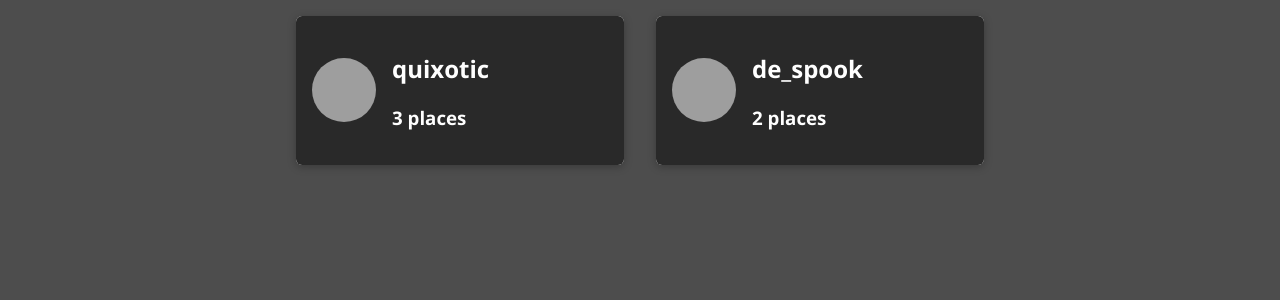
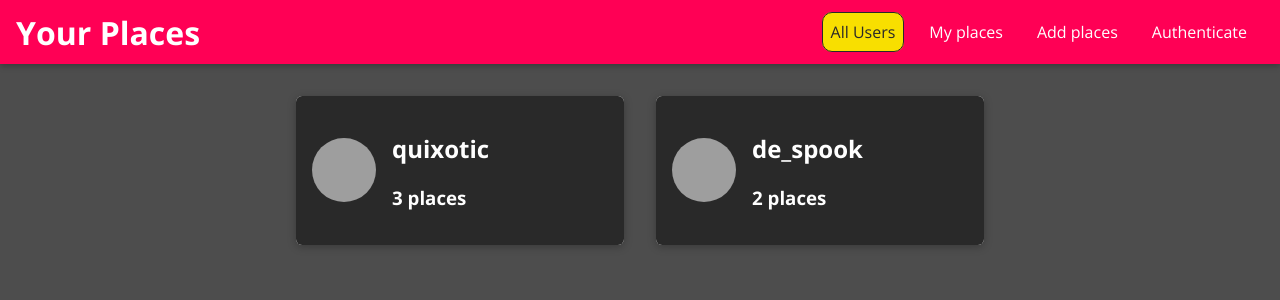
Before and after one commit to kvimalraj06/ShareLocation, a React (Create React App) app in the folder ShareLocation-frontend/: page / in a window 1280 px wide. Shown: the top 300 px of the page. Built offline with nearby package versions, Linux system fonts and the light colour scheme; grey boxes are pictures that could not be loaded.

Commit message:
Implemented Header design and navigation

```diff
--- a/ShareLocation-frontend/src/App.js
+++ b/ShareLocation-frontend/src/App.js
@@ -8,10 +8,13 @@
 
 import Users from "./users/pages/users";
 import NewPlace from "./places/pages/newPlace";
+import MainNavigation from "./shared/components/Navigation/mainNavigation";
 
 const App = () => {
   return (
     <Router>
+      <MainNavigation />
+      <main>
         <Switch>
           <Route path="/" exact>
             <Users />
@@ -21,6 +24,7 @@
           </Route>
           <Redirect to="/" />
         </Switch>
+      </main>
     </Router>
   );
 };
--- /dev/null
+++ b/ShareLocation-frontend/src/shared/components/Navigation/mainHeader.css
@@ -0,0 +1,23 @@
+.main-header {
+  width: 100%;
+  height: 4rem;
+  display: flex;
+  align-items: center;
+  position: fixed;
+  top: 0;
+  left: 0;
+  background: #ff0055;
+  box-shadow: 0 2px 6px rgba(0, 0, 0, 0.26);
+  padding: 0 1rem;
+  z-index: 5;
+}
+
+main {
+  margin-top: 5rem;
+}
+
+@media (min-width: 768px) {
+  .main-header {
+    justify-content: space-between;
+  }
+}
--- /dev/null
+++ b/ShareLocation-frontend/src/shared/components/Navigation/mainHeader.js
@@ -0,0 +1,9 @@
+import React from "react";
+
+import "./mainHeader.css";
+
+const MainHeader = (props) => {
+  return <header className="main-header">{props.children}</header>;
+};
+
+export default MainHeader;
--- /dev/null
+++ b/ShareLocation-frontend/src/shared/components/Navigation/mainNavigation.css
@@ -0,0 +1,45 @@
+.main-navigation__menu-btn {
+  width: 3rem;
+  height: 3rem;
+  background: transparent;
+  border: none;
+  display: flex;
+  flex-direction: column;
+  justify-content: space-around;
+  margin-right: 2rem;
+  cursor: pointer;
+}
+
+.main-navigation__menu-btn span {
+  display: block;
+  width: 3rem;
+  height: 2.5px;
+  background: white;
+}
+
+.main-navigation__title {
+  color: white;
+}
+
+.main-navigation__title a {
+  text-decoration: none;
+  color: white;
+}
+
+.main-navigation__header-nav {
+  display: none;
+}
+
+.main-navigation__drawer-nav {
+  height: 100%;
+}
+
+@media (min-width: 768px) {
+  .main-navigation__menu-btn {
+    display: none;
+  }
+
+  .main-navigation__header-nav {
+    display: block;
+  }
+}
--- /dev/null
+++ b/ShareLocation-frontend/src/shared/components/Navigation/mainNavigation.js
@@ -0,0 +1,27 @@
+import React from "react";
+import { Link } from "react-router-dom";
+
+import MainHeader from "./mainHeader";
+import NavLinks from "./navLinks";
+import "./mainNavigation.css";
+
+const MainNavigation = (props) => {
+  return (
+    <MainHeader>
+      <button className="main-navigation__menu-btn">
+        <span />
+        <span />
+        <span />
+      </button>
+      <h1 className="main-navigation__title">
+        <Link to={"/"}>Your Places</Link>
+      </h1>
+
+      <nav>
+        <NavLinks />
+      </nav>
+    </MainHeader>
+  );
+};
+
+export default MainNavigation;
--- /dev/null
+++ b/ShareLocation-frontend/src/shared/components/Navigation/navLinks.css
@@ -0,0 +1,77 @@
+.nav-links {
+  list-style: none;
+  margin: 0;
+  padding: 0;
+  width: 100%;
+  height: 100%;
+  display: flex;
+  flex-direction: column;
+  justify-content: center;
+  align-items: center;
+}
+
+.nav-links li {
+  margin: 1rem;
+}
+
+.nav-links a {
+  border: 1px solid transparent;
+  border-radius: 10px;
+  color: #292929;
+  text-decoration: none;
+  padding: 0.5rem;
+}
+
+.nav-links a:hover,
+.nav-links a:active,
+.nav-links a.active {
+  background: #f8df00;
+  border-color: #292929;
+  color: #292929;
+}
+
+.nav-links button {
+  cursor: pointer;
+  border: 1px solid #292929;
+  color: #292929;
+  background: transparent;
+  padding: 0.5rem;
+  font: inherit;
+}
+
+.nav-links button:focus {
+  outline: none;
+}
+
+.nav-links button:hover,
+.nav-links button:active {
+  background: #292929;
+  color: white;
+}
+
+@media (min-width: 768px) {
+  .nav-links {
+    flex-direction: row;
+  }
+
+  .nav-links li {
+    margin: 0 0.5rem;
+  }
+
+  .nav-links a {
+    color: white;
+    text-decoration: none;
+  }
+
+  .nav-links button {
+    border: 1px solid white;
+    color: white;
+    background: transparent;
+  }
+
+  .nav-links button:hover,
+  .nav-links button:active {
+    background: #f8df00;
+    color: #292929;
+  }
+}
--- /dev/null
+++ b/ShareLocation-frontend/src/shared/components/Navigation/navLinks.js
@@ -0,0 +1,25 @@
+import React from "react";
+import { NavLink } from "react-router-dom";
+
+import "./navLinks.css";
+
+const NavLinks = () => {
+  return (
+    <ul className="nav-links">
+      <li>
+        <NavLink to="/">All Users</NavLink>
+      </li>
+      <li>
+        <NavLink to="/uid/places">My places</NavLink>
+      </li>
+      <li>
+        <NavLink to="/places/new">Add places</NavLink>
+      </li>
+      <li>
+        <NavLink to="/auth">Authenticate</NavLink>
+      </li>
+    </ul>
+  );
+};
+
+export default NavLinks;
--- a/ShareLocation-frontend/src/users/components/userList.js
+++ b/ShareLocation-frontend/src/users/components/userList.js
@@ -1,6 +1,7 @@
 import React from "react";
 
 import UserItem from "./userItem";
+import Card from "../../shared/components/UIElements/Card";
 
 import "./userList.css";
 
@@ -8,7 +9,9 @@
   if (props.items.length === 0) {
     return (
       <div className="center">
-        <h2>No Results found.</h2>
+        <Card>
+          <h2>No Results found.</h2>
+        </Card>
       </div>
     );
   }
```
Also changed, not shown: ShareLocation-frontend/src/shared/components/Navigation/sideDrawer.js (added). Lines whose indentation alone changed are shown as unchanged.
